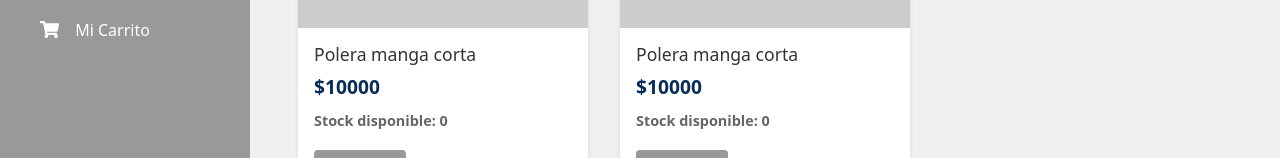
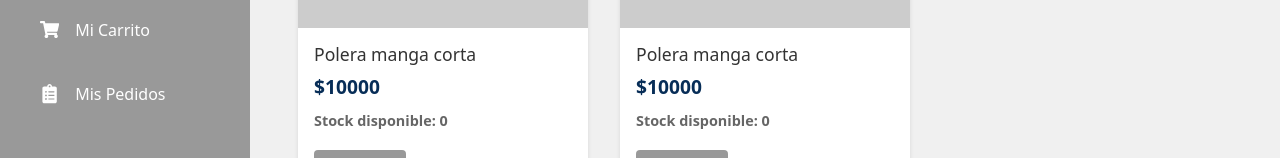
Before and after one commit to RodXorDevX/Proyecto_Final_Marketplace, a React (Vite) app in the folder marketplace/hito2_Desarrollo FrontEnd/Frontend/: page /login in a window 1280 px wide. Both pictures are taken after typing "name@example.com", "Sample123" into the empty fields and a click on the button "INICIAR SESIÓN". Shown: the part 371-529 px from the top of the page. Built offline with nearby package versions, Linux system fonts and the light colour scheme.

Commit message:
Se agrega acceso a Lista de pedidos

```diff
--- a/marketplace/hito2_Desarrollo FrontEnd/Frontend/src/components/SidebarPerfil.jsx
+++ b/marketplace/hito2_Desarrollo FrontEnd/Frontend/src/components/SidebarPerfil.jsx
@@ -1,10 +1,16 @@
-import { useNavigate } from 'react-router-dom';
-import { FaUser, FaShoppingCart } from 'react-icons/fa';
+import { useNavigate, useLocation } from 'react-router-dom';
+import { FaUser, FaShoppingCart, FaClipboardList } from 'react-icons/fa';
 import defaultAvatar from '../assets/img/default-avatar.webp'; // Asegúrate de tener esta imagen
 import '../assets/css/SidebarPerfil.css';
 
 function SidebarPerfil() {
   const navigate = useNavigate();
+  const location = useLocation();
+
+  // Determinar cuál opción está activa según la ruta actual
+  const isActive = (path) => {
+    return location.pathname === path;
+  };
 
   return (
     <div className="sidebar">
@@ -21,18 +27,25 @@ function SidebarPerfil() {
 
       <nav className="menu">
         <button
-          className="menu-item active"
+          className={`menu-item ${isActive('/perfil') ? 'active' : ''}`}
           onClick={() => navigate('/perfil')}
         >
           <FaUser />
           <span>Mis Publicaciones</span>
         </button>
         <button
-          className="menu-item"
+          className={`menu-item ${isActive('/carrito') ? 'active' : ''}`}
           onClick={() => navigate('/carrito')}
         >
           <FaShoppingCart />
           <span>Mi Carrito</span>
+        </button>
+        <button
+          className={`menu-item ${isActive('/pedidos') ? 'active' : ''}`}
+          onClick={() => navigate('/pedidos')}
+        >
+          <FaClipboardList />
+          <span>Mis Pedidos</span>
         </button>
       </nav>
     </div>
```
